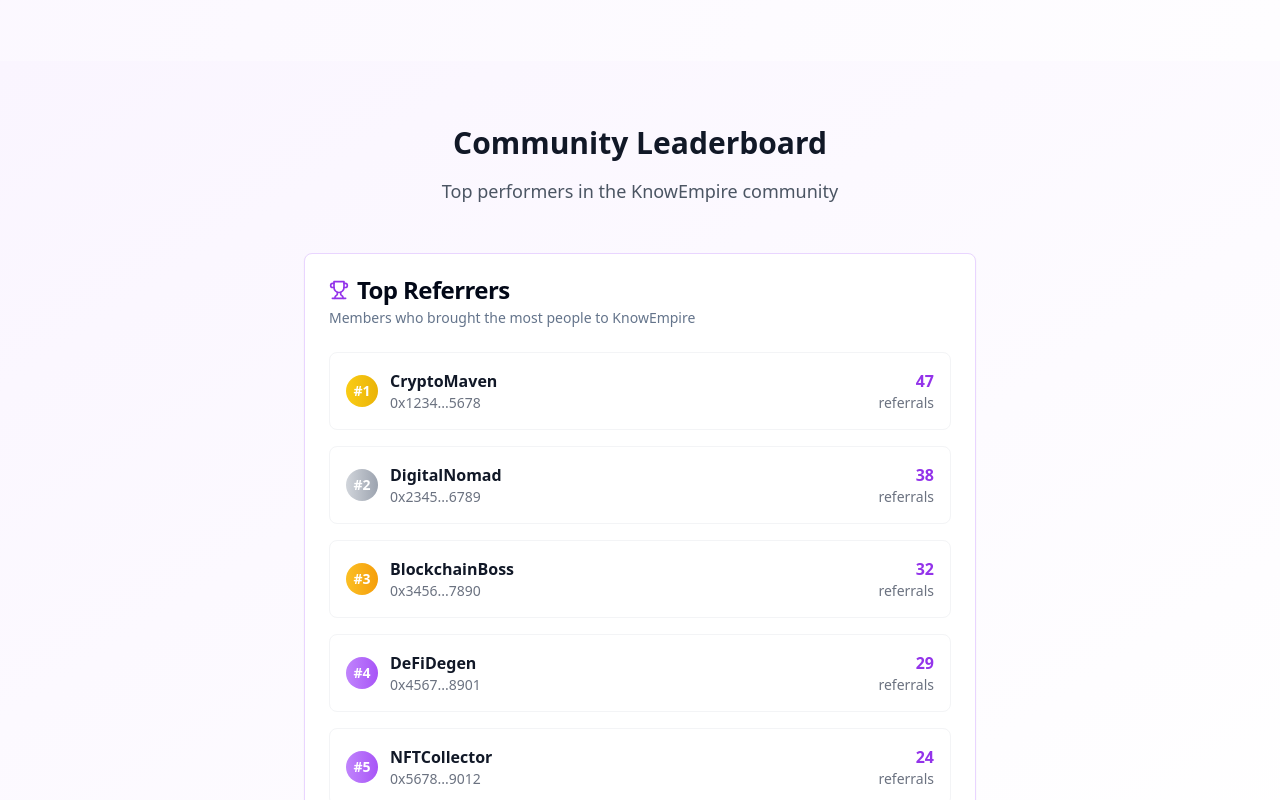
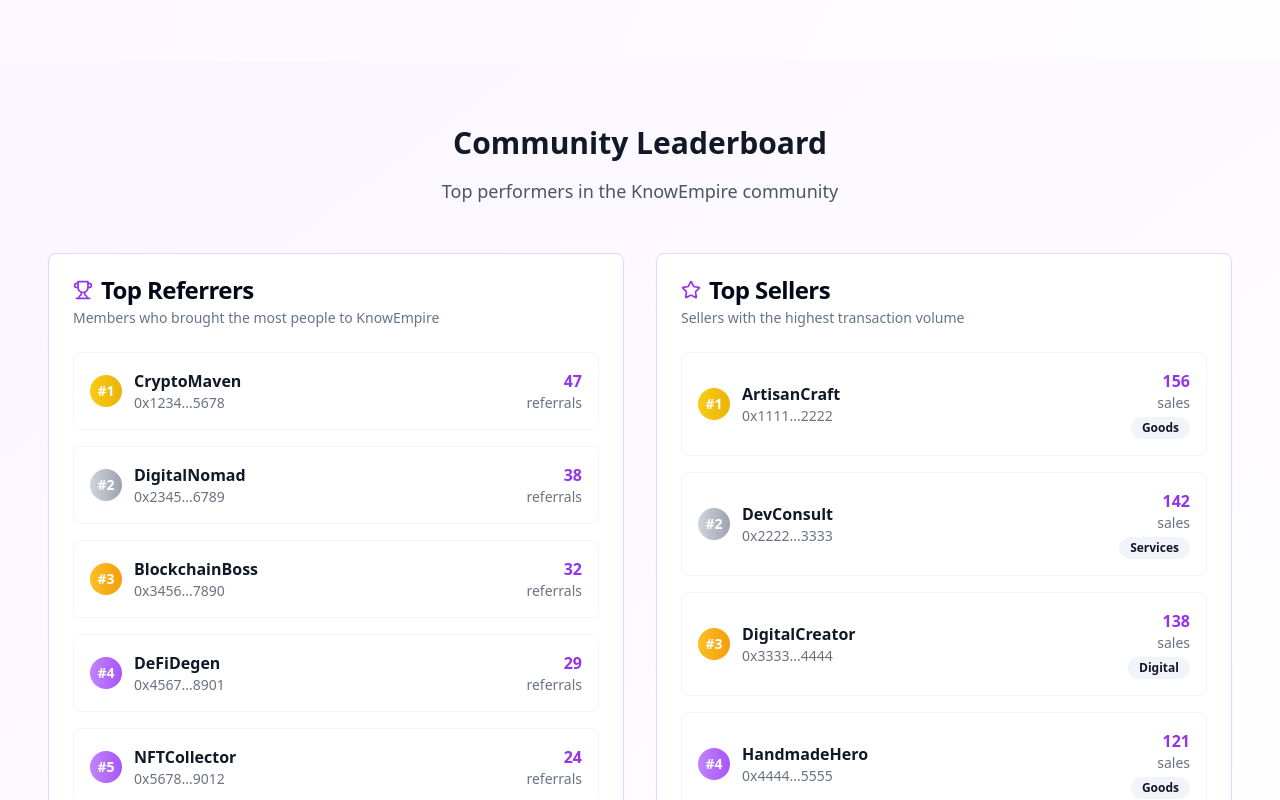
Before and after one commit to Crush712/empire-crypto-connect, a React (Vite) app: page / in a window 1280 px wide. Shown: the part 1580-2380 px from the top of the page. Built offline with nearby package versions, Linux system fonts and the light colour scheme.

Commit message:
Reverted to commit 7dc11093d8eb21fbd8d9f50123991d5cf98f503e

```diff
--- a/src/pages/Index.tsx
+++ b/src/pages/Index.tsx
@@ -4,11 +4,12 @@ import { Button } from "@/components/ui/button";
 import { Card, CardContent, CardDescription, CardHeader, CardTitle } from "@/components/ui/card";
 import { Badge } from "@/components/ui/badge";
 import { Tabs, TabsContent, TabsList, TabsTrigger } from "@/components/ui/tabs";
-import { Shield, Users, Coins, Star, TrendingUp, CheckCircle, Wallet, Menu, X, Trophy } from "lucide-react";
+import { Shield, Users, Coins, Star, TrendingUp, CheckCircle, Wallet, Menu, X } from "lucide-react";
 import SellerRegistrationForm from "@/components/SellerRegistrationForm";
 import BuyerWaitlistForm from "@/components/BuyerWaitlistForm";
 import LiveSellerCount from "@/components/LiveSellerCount";
 import EscrowInfo from "@/components/EscrowInfo";
+import ReferralLeaderboard from "@/components/ReferralLeaderboard";
 import WalletConnector from "@/components/WalletConnector";
 import { useToast } from "@/hooks/use-toast";
 
@@ -44,40 +45,6 @@ const Index = () => {
     }
     setActiveForm('buyer');
     scrollToForms();
-  };
-
-  const topReferrers = [
-    { rank: 1, name: "CryptoMaven", referrals: 47, wallet: "0x1234...5678", type: "seller" },
-    { rank: 2, name: "DigitalNomad", referrals: 38, wallet: "0x2345...6789", type: "seller" },
-    { rank: 3, name: "BlockchainBoss", referrals: 32, wallet: "0x3456...7890", type: "seller" },
-    { rank: 4, name: "DeFiDegen", referrals: 29, wallet: "0x4567...8901", type: "seller" },
-    { rank: 5, name: "NFTCollector", referrals: 24, wallet: "0x5678...9012", type: "seller" },
-  ];
-
-  const getRankIcon = (rank: number) => {
-    switch (rank) {
-      case 1:
-        return <Trophy className="w-5 h-5 text-yellow-500" />;
-      case 2:
-        return <Badge className="w-5 h-5 text-gray-400" />;
-      case 3:
-        return <Star className="w-5 h-5 text-amber-600" />;
-      default:
-        return <Star className="w-5 h-5 text-purple-500" />;
-    }
-  };
-
-  const getRankColor = (rank: number) => {
-    switch (rank) {
-      case 1:
-        return "bg-gradient-to-r from-yellow-400 to-yellow-500";
-      case 2:
-        return "bg-gradient-to-r from-gray-300 to-gray-400";
-      case 3:
-        return "bg-gradient-to-r from-amber-400 to-amber-500";
-      default:
-        return "bg-gradient-to-r from-purple-400 to-purple-500";
-    }
   };
 
   return (
@@ -263,7 +230,7 @@ const Index = () => {
                     <CheckCircle className="w-6 h-6 sm:w-8 sm:h-8 text-purple-600" />
                   </div>
                   <h3 className="text-lg sm:text-xl font-semibold text-gray-900 mb-2">Digital Products</h3>
-                  <p className="text-gray-600 text-sm sm:text-base">Sell courses, ebooks, software, and other digital assets.</p>
+                  <p className="text-gray-600 text-sm sm:text-base">Sell courses, ebooks, software, NFTs, and other digital assets.</p>
                 </div>
               </div>
             </TabsContent>
@@ -338,54 +305,8 @@ const Index = () => {
         </div>
       </section>
 
-      {/* Referral Leaderboard - Only Top Referrers */}
-      <section className="py-16 px-4 bg-gradient-to-br from-purple-50 to-white">
-        <div className="container mx-auto">
-          <div className="text-center mb-12">
-            <h2 className="text-3xl font-bold text-gray-900 mb-4">Community Leaderboard</h2>
-            <p className="text-lg text-gray-600">Top performers in the KnowEmpire community</p>
-          </div>
-
-          <div className="max-w-2xl mx-auto">
-            {/* Top Referrers */}
-            <Card className="border-purple-200">
-              <CardHeader>
-                <CardTitle className="flex items-center space-x-2">
-                  <Trophy className="w-5 h-5 text-purple-600" />
-                  <span>Top Referrers</span>
-                </CardTitle>
-                <CardDescription>
-                  Members who brought the most people to KnowEmpire
-                </CardDescription>
-              </CardHeader>
-              <CardContent>
-                <div className="space-y-4">
-                  {topReferrers.map((referrer) => (
-                    <div
-                      key={referrer.rank}
-                      className="flex items-center justify-between p-4 bg-white rounded-lg border border-gray-100 hover:shadow-md transition-shadow"
-                    >
-                      <div className="flex items-center space-x-3">
-                        <div className={`w-8 h-8 rounded-full flex items-center justify-center ${getRankColor(referrer.rank)}`}>
-                          <span className="text-white font-bold text-sm">#{referrer.rank}</span>
-                        </div>
-                        <div>
-                          <div className="font-semibold text-gray-900">{referrer.name}</div>
-                          <div className="text-sm text-gray-500">{referrer.wallet}</div>
-                        </div>
-                      </div>
-                      <div className="text-right">
-                        <div className="font-bold text-purple-600">{referrer.referrals}</div>
-                        <div className="text-sm text-gray-500">referrals</div>
-                      </div>
-                    </div>
-                  ))}
-                </div>
-              </CardContent>
-            </Card>
-          </div>
-        </div>
-      </section>
+      {/* Referral Leaderboard */}
+      <ReferralLeaderboard />
 
       {/* Mobile-Optimized Footer */}
       <footer className="bg-gray-900 text-white py-8 sm:py-12 px-4">
```
